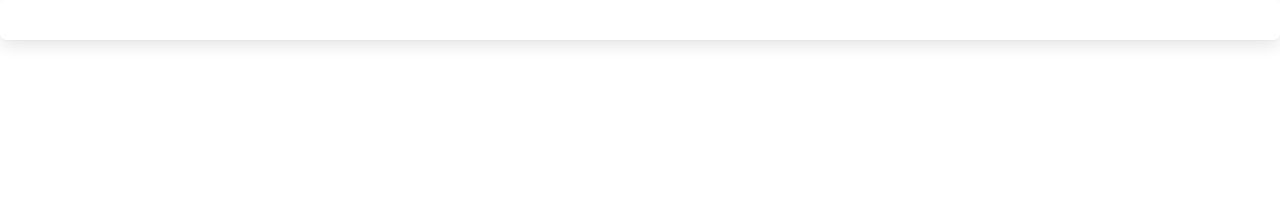
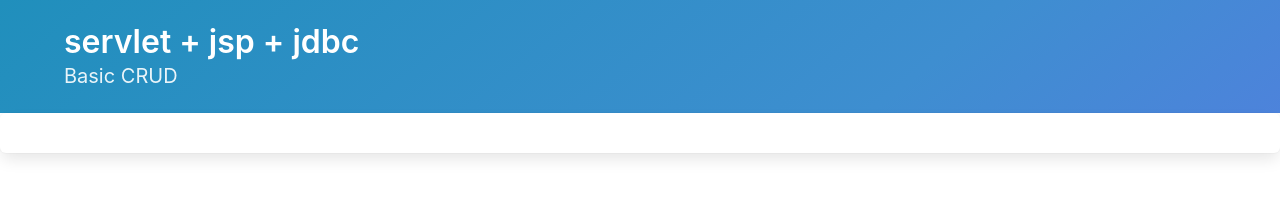
Before and after one commit to guitarbien/vue_crud, a plain HTML site: page index.html in a window 1280 px wide. Drawn offline with nearby package versions, Linux system fonts and the light colour scheme.

Commit message:
add section

```diff
--- a/index.html
+++ b/index.html
@@ -5,8 +5,20 @@
     <link rel="stylesheet" href="https://cdnjs.cloudflare.com/ajax/libs/bulma/0.4.1/css/bulma.css" />
 </head>
 <body>
+    <section class="hero is-small is-info is-bold">
+      <div class="hero-body">
+        <div class="container">
+          <h1 class="title">
+            servlet + jsp + jdbc
+          </h1>
+          <h2 class="subtitle">
+            Basic CRUD
+          </h2>
+        </div>
+      </div>
+    </section>
+
     <div id="root" class="box">
-
     </div>
     <script src="https://unpkg.com/vue@2.3.2"></script>
     <script type="text/javascript">
```
Lines whose indentation alone changed are shown as unchanged.
